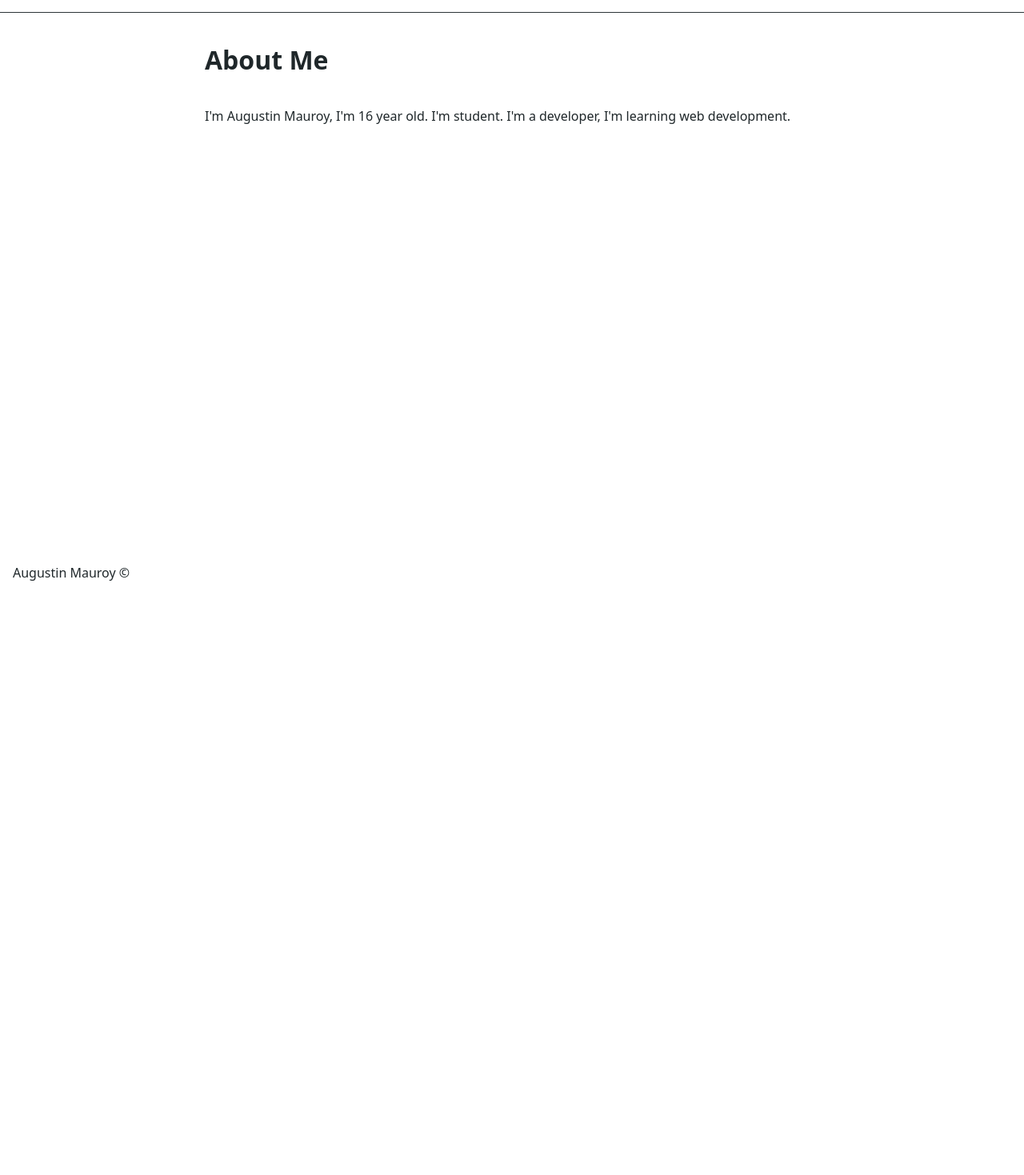
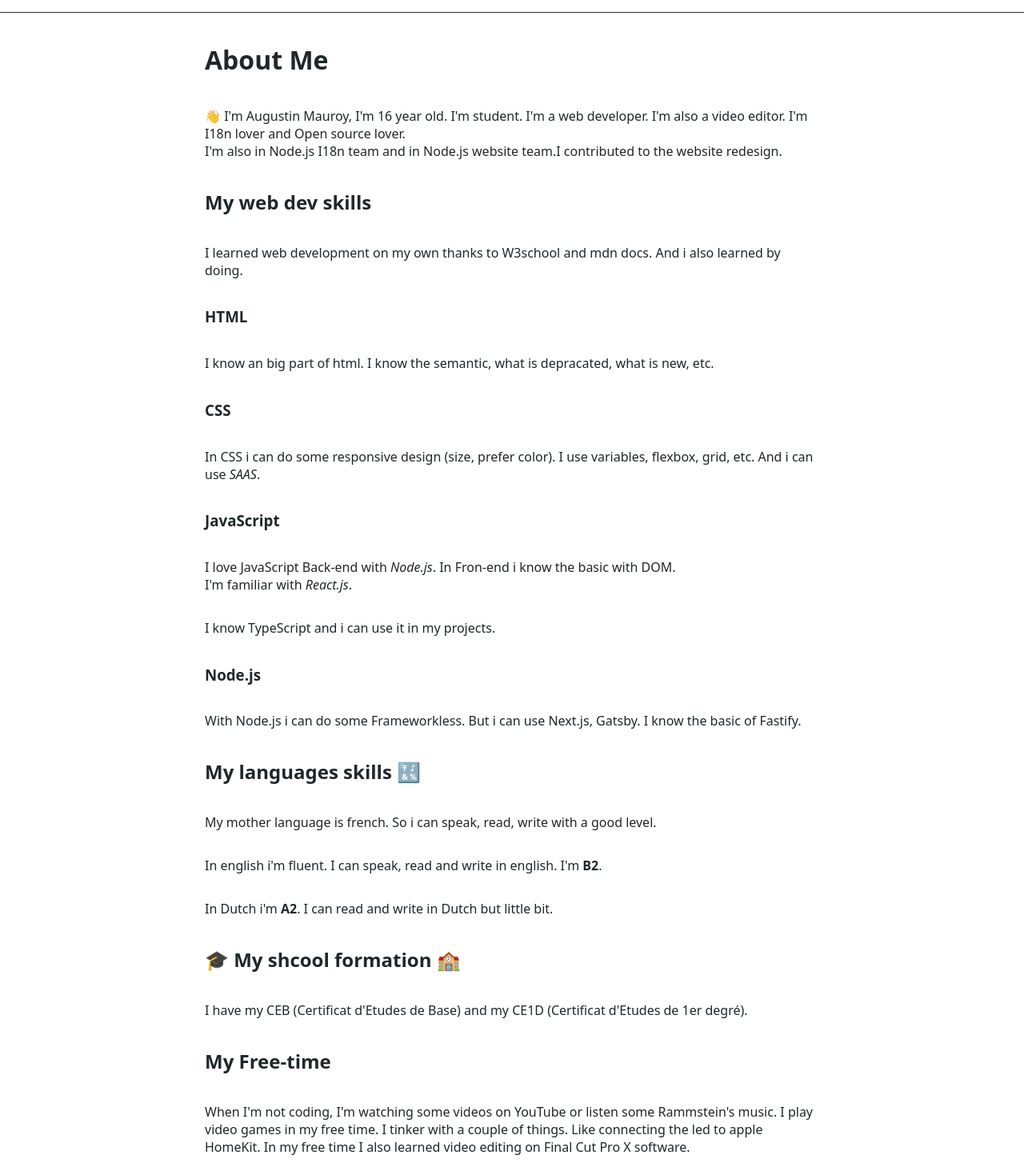
Before and after one commit to AugustinMauroy/augustinmauroy.github.io-old, a Next.js app: page /about in a window 1280 px wide. Shown: the part 41-1510 px from the top of the page at 80% size. Before the commit the page ends 800 px from the top, so only its background shows below. Built offline with nearby package versions, Linux system fonts and the light colour scheme.

Commit message:
Chore(about): finish the content

```diff
--- a/pages/about.mdx
+++ b/pages/about.mdx
@@ -1,4 +1,47 @@
 # About Me
 
-I'm Augustin Mauroy, I'm 16 year old. I'm student.
-I'm a developer, I'm learning web development.
+👋 I'm Augustin Mauroy, I'm 16 year old. I'm student.
+I'm a web developer. I'm also a video editor. I'm I18n lover and Open source lover. <br/>
+I'm also in Node.js I18n team and in Node.js website team.I contributed to the website redesign.
+
+## My web dev skills
+
+I learned web development on my own thanks to W3school and mdn docs. And i also learned by doing.
+
+### HTML
+
+I know an big part of html. I know the semantic, what is depracated, what is new, etc.
+
+### CSS
+
+In CSS i can do some responsive design (size, prefer color). I use variables, flexbox, grid, etc. And i can use _SAAS_.
+
+### JavaScript
+
+I love JavaScript Back-end with _Node.js_. In Fron-end i know the basic with DOM.<br/>
+I'm familiar with _React.js_.
+
+I know TypeScript and i can use it in my projects.
+
+### Node.js
+
+With Node.js i can do some Frameworkless. But i can use Next.js, Gatsby. I know the basic of Fastify.
+
+## My languages skills 🔣
+
+My mother language is french. So i can speak, read, write with a good level.
+
+In english i'm fluent. I can speak, read and write in english. I'm **B2**.
+
+In Dutch i'm **A2**. I can read and write in Dutch but little bit.
+
+## 🎓 My shcool formation 🏫
+
+I have my CEB (Certificat d'Etudes de Base) and my CE1D (Certificat d'Etudes de 1er degré).
+
+## My Free-time
+
+When I'm not coding, I'm watching some videos on YouTube or listen some Rammstein's music.
+I play video games in my free time.
+I tinker with a couple of things. Like connecting the led to apple HomeKit.
+In my free time I also learned video editing on Final Cut Pro X software.
```
Also changed, not shown: 1 other file (tests, documents, lock files or other folders).
